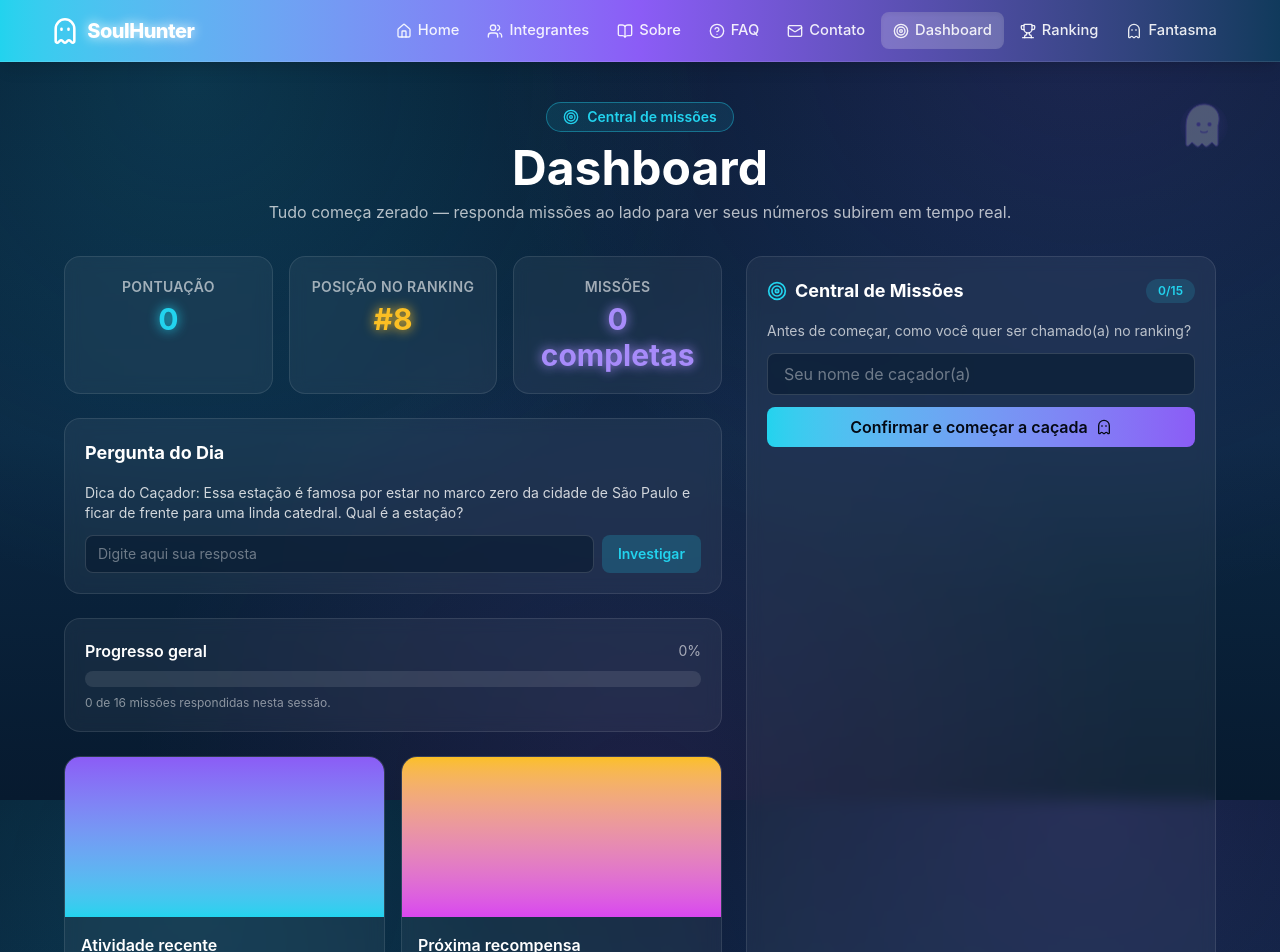
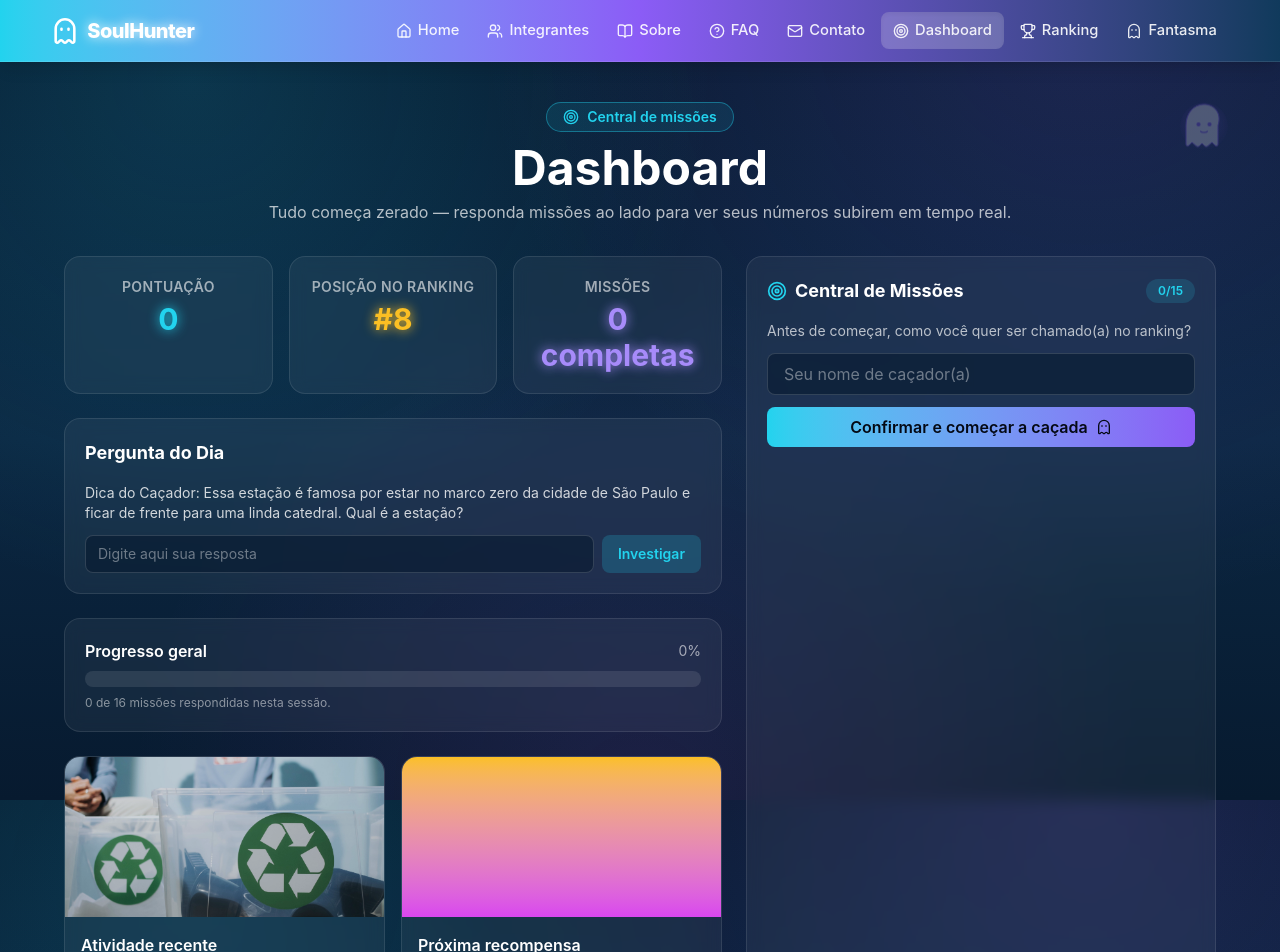
Before and after one commit to cearaa/soul_hunter_sprint3, a React (Vite) app: page /dashboard in a window 1280 px wide. Shown: the top 952 px of the page. Built offline with nearby package versions, Linux system fonts and the light colour scheme.

Commit message:
fix: corrigido cálculo de progresso e adicionado uma imagem com tag de acessibilidade

```diff
--- a/src/pages/Dashboard/Dashboard.tsx
+++ b/src/pages/Dashboard/Dashboard.tsx
@@ -1,5 +1,6 @@
 import { useState } from "react";
 import { Target } from "lucide-react";
+import bgReciclagem from "../../assets/img/reciclagem/reciclagem.jpg";
 import GhostField from "../../components/Ghost/GhostField";
 import { useGame } from "../../context/GameContext";
 import { buildRanking } from "../../data/ranking";
@@ -18,7 +19,7 @@ export default function Dashboard() {
   const minhaPosicao = ranking.find((entrada) => entrada.usuario === username)?.posicao ?? "—";
 
   const totalMissoes = missoes.length + 1;
-  const missoesRespondidas = Math.min(missionsCompleted, missoes.length) + (diaRespondido ? 1 : 0);
+  const missoesRespondidas = Math.min(missionsCompleted, totalMissoes);
   const progresso = Math.round((missoesRespondidas / totalMissoes) * 100);
 
   return (
@@ -128,7 +129,11 @@ export default function Dashboard() {
 
             <div className="mt-6 grid grid-cols-1 gap-4 sm:grid-cols-2">
               <div className="glass-card overflow-hidden p-0">
-                <div className="h-40 bg-linear-to-t from-soul-cyan to-soul-violet" />
+                <img
+                  src={bgReciclagem}
+                  alt="Materiais de reciclagem em destaque"
+                  className="h-40 w-full object-cover opacity-85 transition-opacity hover:opacity-100"
+                />
                 <div className="p-4">
                   <h4 className="font-semibold text-white">Atividade recente</h4>
                   <p className="text-sm text-white/60">
```
Also changed, not shown: src/assets/img/reciclagem/reciclagem.jpg (added).
